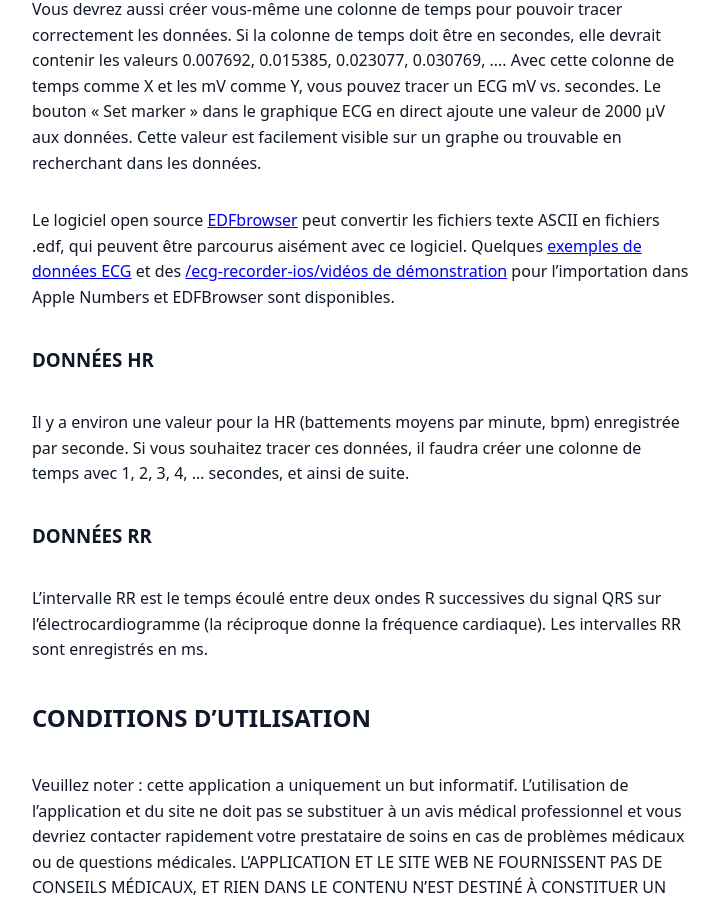
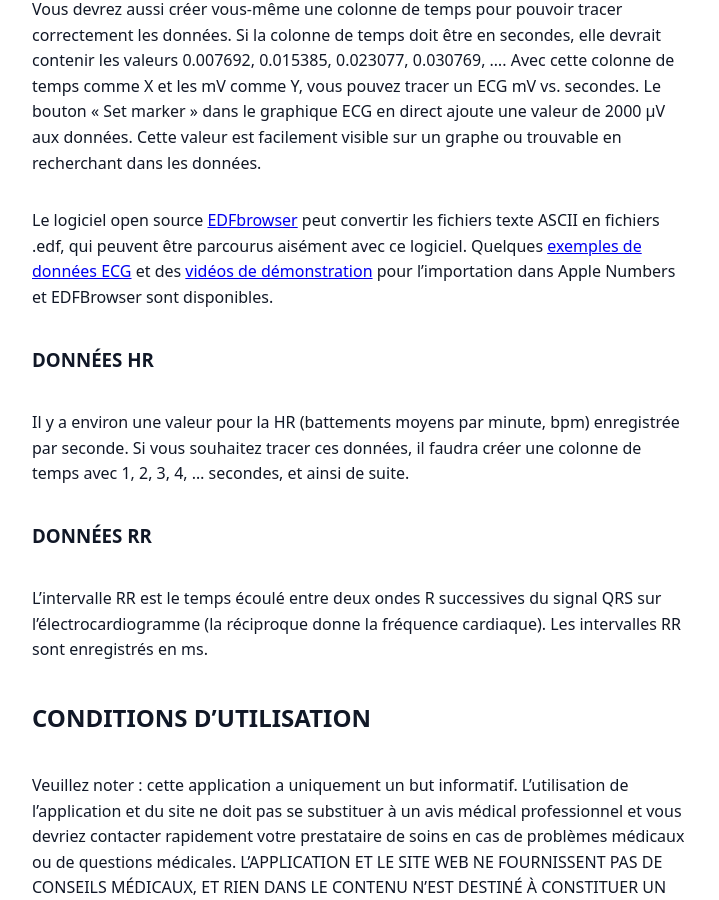
Before and after one commit to poml88/ecg-recorder-ios, a Jekyll site: the page built from fr/index.md, in a window 1280 px wide and 900 px high, scrolled down 2154 px. Shown: the whole window, without its empty margins (132-851 px from the left). Built offline with Jekyll 4.4.1, drawn with Linux system fonts in a browser that asks for light colours.

Commit message:
Update index.md

```diff
--- a/fr/index.md
+++ b/fr/index.md
@@ -34,7 +34,7 @@ Si l'utilisateur dispose d'un abonnement actif « Enable premium features » (ac
 Conformément aux spécifications, les données ECG sont collectées à une fréquence de 130 Hz (mon appareil fonctionne à 130.061 Hz) en microvolts (µV). Cela signifie qu'il y a une valeur toutes les 7,692 millisecondes (ms). Pour un enregistrement de 10 minutes, cela représente 78 000 valeurs. Lors de l'importation des données dans, par exemple, Microsoft Excel ou Apple Numbers, vous obtiendrez une longue colonne de valeurs en µV. Vous pouvez diviser toutes les valeurs par 1000 pour obtenir des millivolts (mV). Vous devrez aussi créer vous-même une colonne de temps pour pouvoir tracer correctement les données. Si la colonne de temps doit être en secondes, elle devrait contenir les valeurs 0.007692, 0.015385, 0.023077, 0.030769, …. Avec cette colonne de temps comme X et les mV comme Y, vous pouvez tracer un ECG mV vs. secondes.
 Le bouton « Set marker » dans le graphique ECG en direct ajoute une valeur de 2000 µV aux données. Cette valeur est facilement visible sur un graphe ou trouvable en recherchant dans les données.
 
-Le logiciel open source [EDFbrowser](https://www.teuniz.net/edfbrowser) peut convertir les fichiers texte ASCII en fichiers .edf, qui peuvent être parcourus aisément avec ce logiciel. Quelques [exemples de données ECG](/ecg-recorder-ios/ecg-examples/examples.html) et des [/ecg-recorder-ios/vidéos de démonstration](demo-video/videos.html) pour l'importation dans Apple Numbers et EDFBrowser sont disponibles.
+Le logiciel open source [EDFbrowser](https://www.teuniz.net/edfbrowser) peut convertir les fichiers texte ASCII en fichiers .edf, qui peuvent être parcourus aisément avec ce logiciel. Quelques [exemples de données ECG](/ecg-recorder-ios/ecg-examples/examples.html) et des [vidéos de démonstration](/ecg-recorder-ios/demo-video/videos.html) pour l'importation dans Apple Numbers et EDFBrowser sont disponibles.
 
 ### DONNÉES HR
 
```
